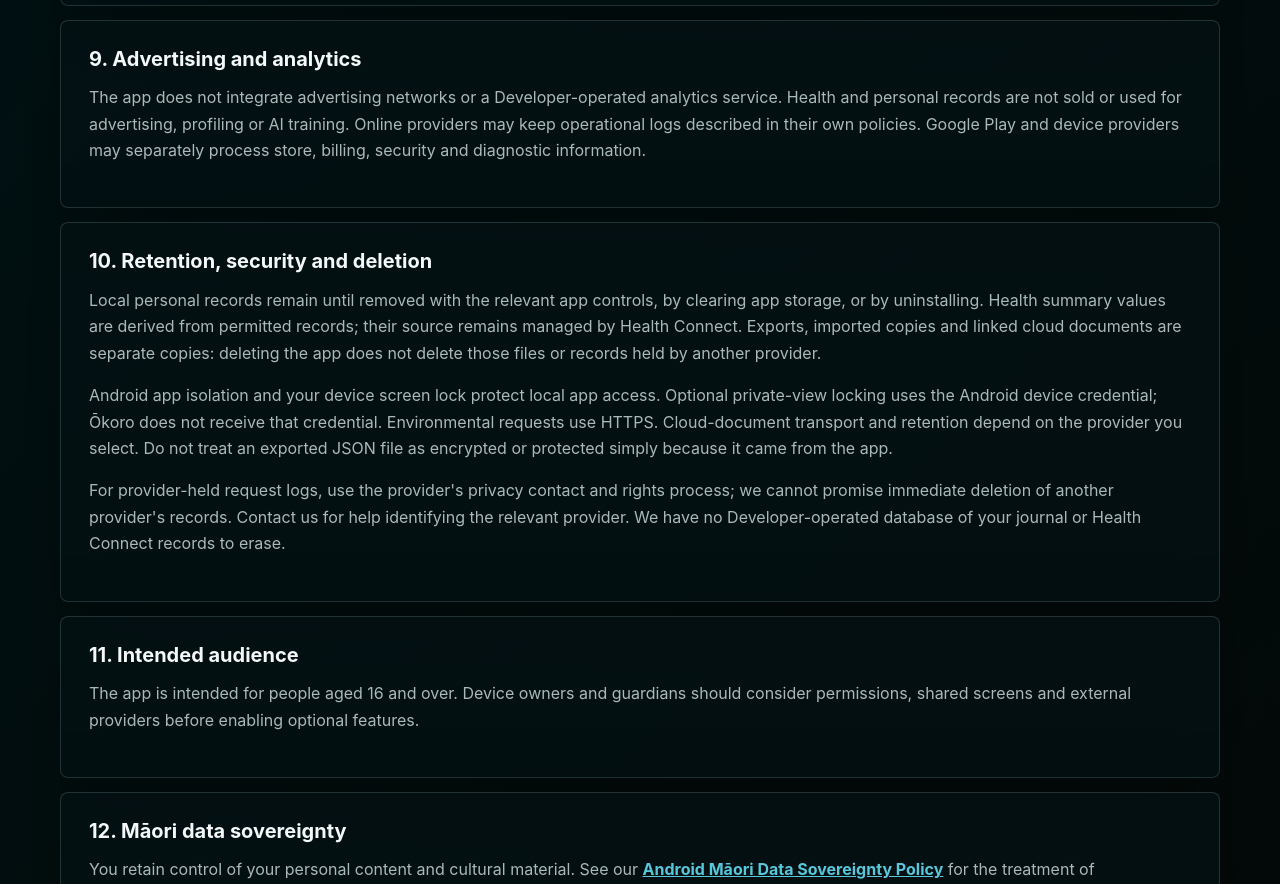
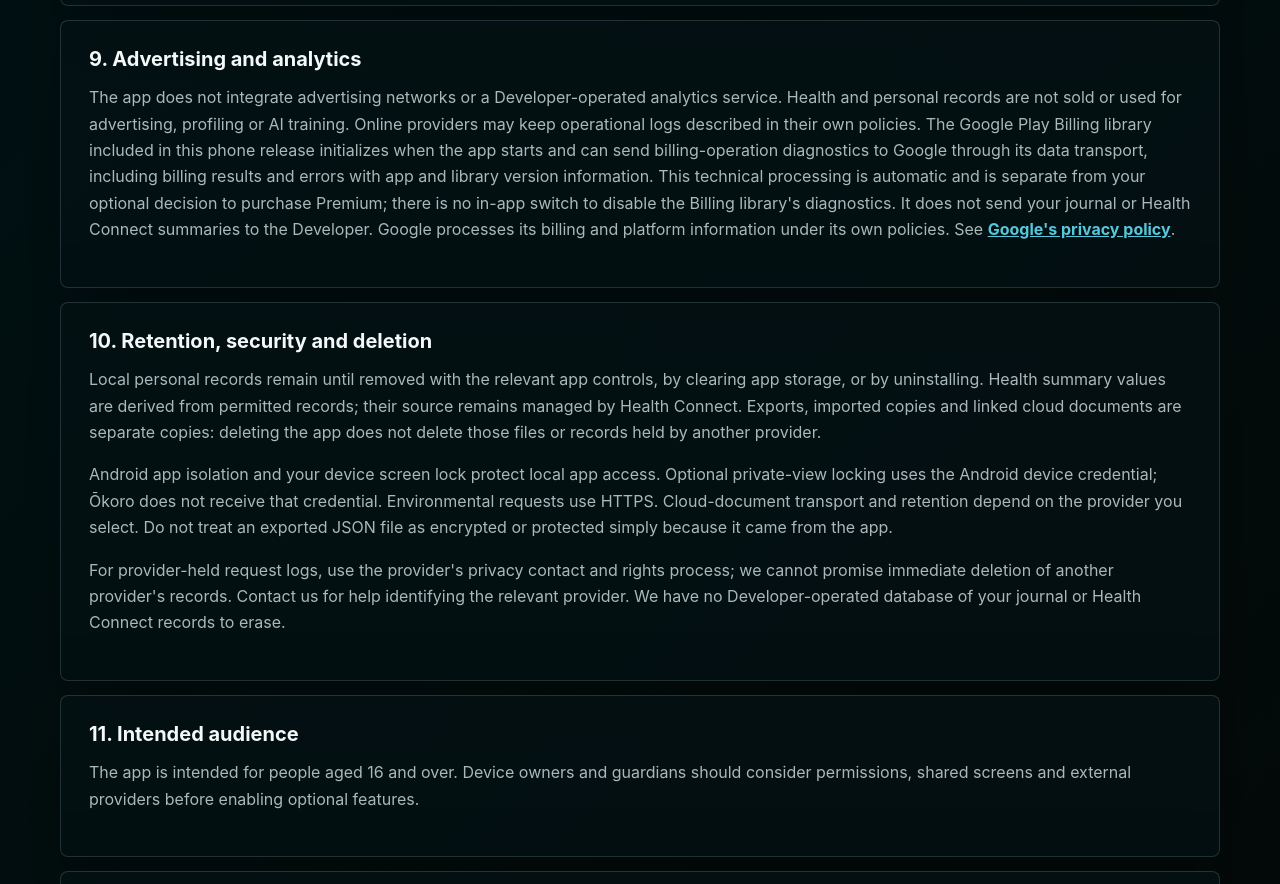
Before and after one commit to JamesEruera/mywebsite, a plain HTML site: page android-privacy.html in a window 1280 px wide. Shown: the part 3526-4410 px from the top of the page. Drawn offline with Linux system fonts and the light colour scheme.

Commit message:
Clarify automatic Google Play Billing diagnostics while preserving zero Developer collection

```diff
--- a/android-privacy.html
+++ b/android-privacy.html
@@ -30,7 +30,7 @@
             <article class="policy-card"><h2>6. Exports, imports and linked documents</h2><p>An export or backup can contain personal journal content, selected locations, preferences and any legacy records retained in the database. Exported records may include health-related observations or previously imported data. Export files are not encrypted by Ōkoro. Save them only to destinations you trust.</p><p>Android's document picker lets you choose local storage or a document provider, which may include your own cloud account. If you choose a cloud destination, its provider may receive and retain the exported content under its own policies. Selecting Export is your instruction to write that file; this is separate from ordinary on-device Health Connect summaries.</p><p>Moon Lab can link a culture-only document through a provider you select, such as Google Drive or OneDrive. Synchronisation updates that chosen document. Personal journal and tracker tables are excluded from culture-only sync. Imported files are read to restore or load the content you choose. Unlink documents and manage cloud copies through the relevant app and provider controls.</p></article>
             <article class="policy-card"><h2>7. Notifications, widgets and paired devices</h2><p>Enabled reminders and Premium home-screen widgets may show lunar information on screens visible to other people. Control notification permissions and visible widgets in the app and Android settings.</p><p>Compatibility code can send a limited snapshot to your paired Ōkoro watch through Google Play services: selected location and place name, lunar and rise/set information, cultural guidance, language/display preferences and Premium status. That snapshot contains no journal entries or Health Connect summary. This does not enable watch workout import or promise availability of a new Wear OS release. Disconnect paired devices if you do not want companion delivery.</p></article>
             <article class="policy-card"><h2>8. Purchases and Premium</h2><p>Google Play processes the one-time lifetime purchase and one-month prepaid plan. The prepaid plan does not renew automatically. Both unlock the same Premium entitlement in this phone release. A complimentary access code can also unlock those same features without a Google account or purchase. Code validation happens on the device; a code digest is retained in private app storage until removed in Settings or app data is cleared. It is not included in personal-data exports. Health Connect permissions are still required. The app queries purchase status and acknowledges purchases through Google Play to unlock features. Full payment-card details are handled by Google, not Ōkoro. Manage purchases and subscriptions in Google Play. Ending Premium does not delete your locally stored journal or culture records.</p></article>
-            <article class="policy-card"><h2>9. Advertising and analytics</h2><p>The app does not integrate advertising networks or a Developer-operated analytics service. Health and personal records are not sold or used for advertising, profiling or AI training. Online providers may keep operational logs described in their own policies. Google Play and device providers may separately process store, billing, security and diagnostic information.</p></article>
+            <article class="policy-card"><h2>9. Advertising and analytics</h2><p>The app does not integrate advertising networks or a Developer-operated analytics service. Health and personal records are not sold or used for advertising, profiling or AI training. Online providers may keep operational logs described in their own policies. The Google Play Billing library included in this phone release initializes when the app starts and can send billing-operation diagnostics to Google through its data transport, including billing results and errors with app and library version information. This technical processing is automatic and is separate from your optional decision to purchase Premium; there is no in-app switch to disable the Billing library's diagnostics. It does not send your journal or Health Connect summaries to the Developer. Google processes its billing and platform information under its own policies. See <a href="https://policies.google.com/privacy">Google's privacy policy</a>.</p></article>
             <article class="policy-card"><h2>10. Retention, security and deletion</h2><p>Local personal records remain until removed with the relevant app controls, by clearing app storage, or by uninstalling. Health summary values are derived from permitted records; their source remains managed by Health Connect. Exports, imported copies and linked cloud documents are separate copies: deleting the app does not delete those files or records held by another provider.</p><p>Android app isolation and your device screen lock protect local app access. Optional private-view locking uses the Android device credential; Ōkoro does not receive that credential. Environmental requests use HTTPS. Cloud-document transport and retention depend on the provider you select. Do not treat an exported JSON file as encrypted or protected simply because it came from the app.</p><p>For provider-held request logs, use the provider's privacy contact and rights process; we cannot promise immediate deletion of another provider's records. Contact us for help identifying the relevant provider. We have no Developer-operated database of your journal or Health Connect records to erase.</p></article>
             <article class="policy-card"><h2>11. Intended audience</h2><p>The app is intended for people aged 16 and over. Device owners and guardians should consider permissions, shared screens and external providers before enabling optional features.</p></article>
             <article class="policy-card"><h2>12. Māori data sovereignty</h2><p>You retain control of your personal content and cultural material. See our <a href="android-data-sovereignty.html">Android Māori Data Sovereignty Policy</a> for the treatment of mātauranga, context, authority and user-directed export.</p></article>
```
